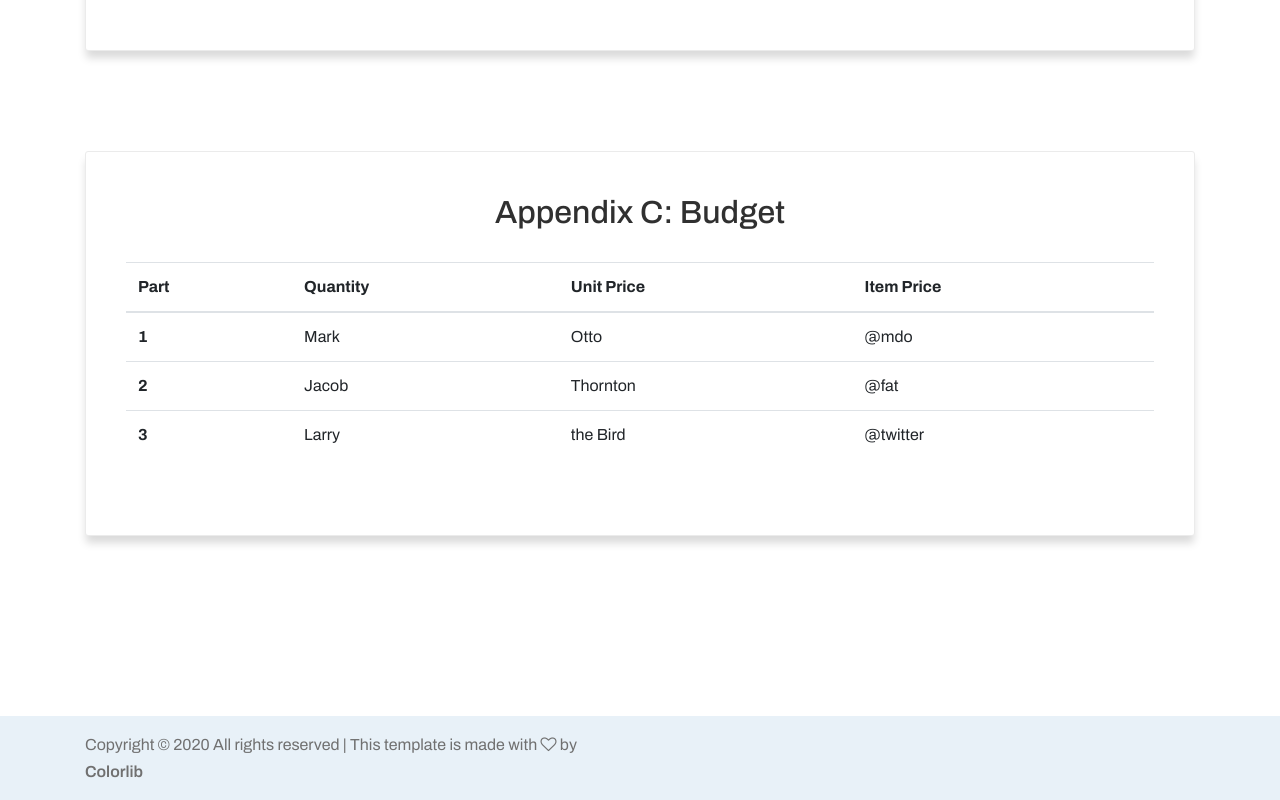
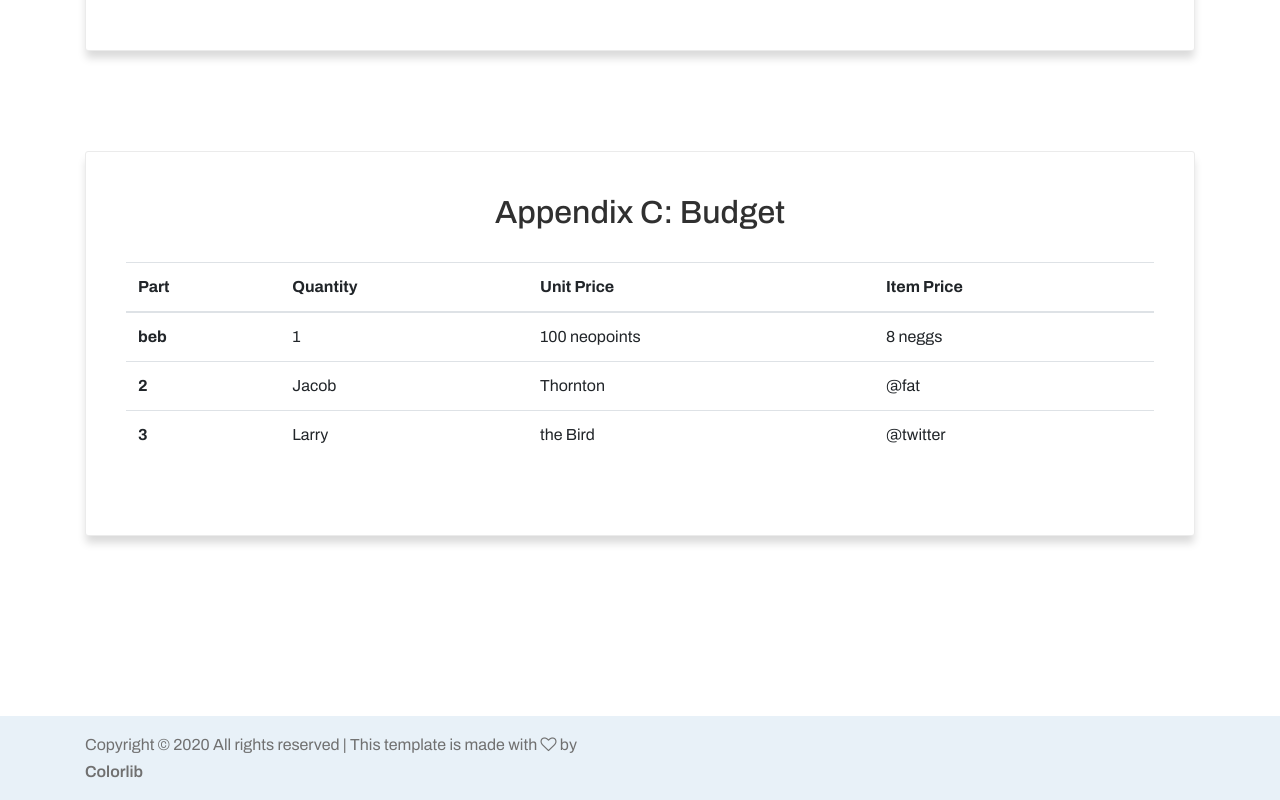
Before and after one commit to laasya98/raspi-smart-camera, a website: page website/hami/index.html in a window 1280 px wide. Shown: the part 10901-11701 px from the top of the page. Drawn offline with Linux system fonts and the light colour scheme.

Commit message:
table joke

```diff
--- a/website/hami/index.html
+++ b/website/hami/index.html
@@ -704,10 +704,10 @@
                                 </thead>
                                 <tbody>
                                   <tr>
-                                    <th scope="row">1</th>
-                                    <td>Mark</td>
-                                    <td>Otto</td>
-                                    <td>@mdo</td>
+                                    <th scope="row">beb</th>
+                                    <td>1</td>
+                                    <td>100 neopoints</td>
+                                    <td>8 neggs</td>
                                   </tr>
                                   <tr>
                                     <th scope="row">2</th>
```
